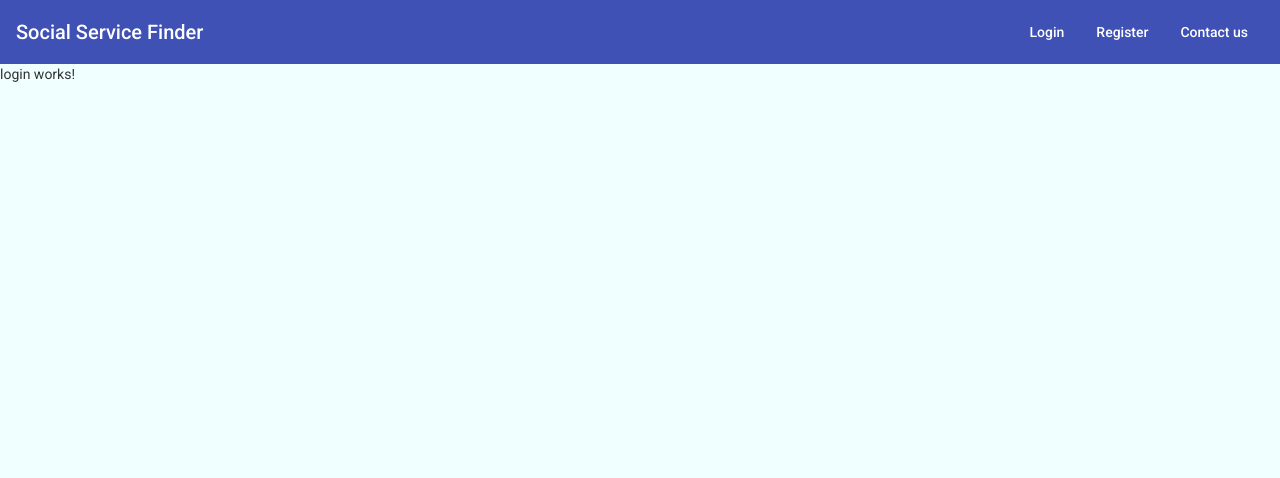
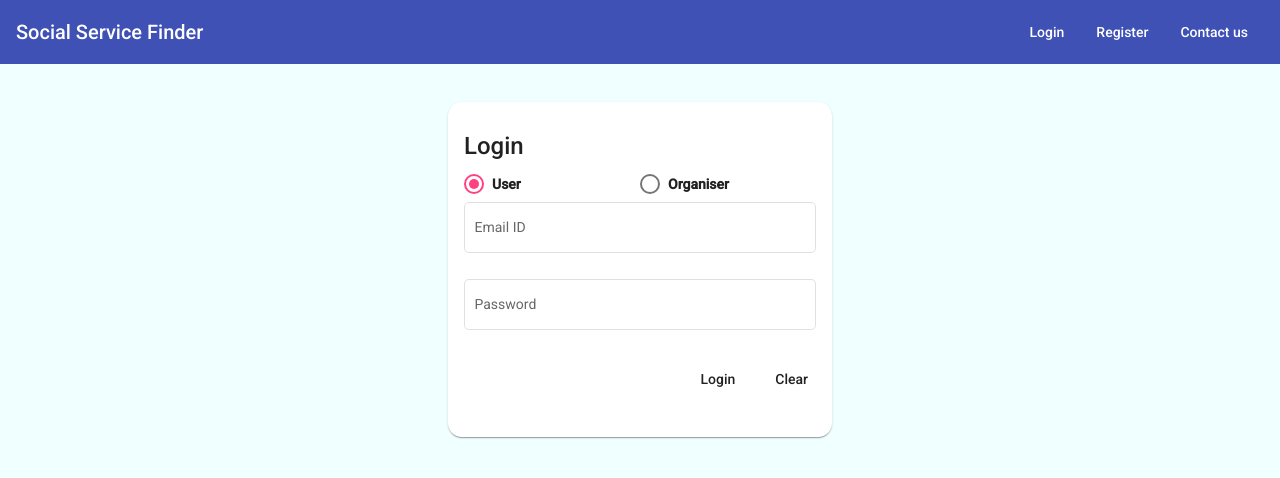
Before and after one commit to tirthct/SocialServiceFinder, an Angular app in the folder socialseriveapp/: page /login in a window 1280 px wide. Shown: the top 478 px of the page. Built offline with nearby package versions, Linux system fonts and the light colour scheme.

Commit message:
Merge Commit Description: Login Page UI and Post request from UI side

```diff
--- a/socialseriveapp/src/app/app.component.ts
+++ b/socialseriveapp/src/app/app.component.ts
@@ -1,6 +1,6 @@
 import { Component, OnInit } from '@angular/core';
 import { UserregistrationService } from './users/services/userregistrationservice/userregistration.service';
-import { User } from './users/models/user';
+import { User } from './users/models/User';
 import { HttpErrorResponse } from '@angular/common/http';
 
 @Component({
--- a/socialseriveapp/src/app/layout/navbar/navbar.component.html
+++ b/socialseriveapp/src/app/layout/navbar/navbar.component.html
@@ -6,9 +6,9 @@
 		<div class="nav"></div>
 		<nav>
 			<span>
-				<button mat-button [routerLink]="['/login']"> Login </button>
-				<button mat-button [routerLink]="['/register']"> Register </button>
-				<button mat-button [routerLink]="['/contact']"> Contact us </button>
+				<button id="loginBtn" mat-button [routerLink]="['/login']"> Login </button>
+				<button id="registerBtn" mat-button [routerLink]="['/register']"> Register </button>
+				<button id="contactBtn"mat-button [routerLink]="['/contact']"> Contact us </button>
 			</span>
 		</nav>
 	</mat-toolbar-row>
--- a/socialseriveapp/src/app/login/login.component.css
+++ b/socialseriveapp/src/app/login/login.component.css
@@ -0,0 +1,31 @@
+.form-input-field{
+    position: relative;
+    width: 100%;
+}
+
+.form-container{
+    position: relative;
+    margin: auto;
+    width: 30%;
+    border-radius: 1em;
+    margin-top: 3%;
+}
+
+form{
+    position: relative;
+    margin-top: 5%;
+}
+mat-card-title{
+    position: relative;
+    padding-top: 5%;
+}
+
+mat-radio-button{
+    position: relative;
+    width: 50%;
+}
+
+#dobForm{
+    position: relative;
+    width: 46%;
+}
--- a/socialseriveapp/src/app/login/login.component.html
+++ b/socialseriveapp/src/app/login/login.component.html
@@ -1 +1,25 @@
-<p>login works!</p>
+<mat-card class = "form-container">
+    <mat-card-title>Login</mat-card-title>
+    <form method = "post">
+        <mat-radio-group name="userType" [(ngModel)]="userType" required="required">
+            <mat-radio-button *ngFor="let option of options" [value]="option">
+                {{option}}
+            </mat-radio-button>
+        </mat-radio-group><br>
+
+        <mat-form-field appearance="outline" class="form-input-field">
+            <mat-label>Email ID</mat-label>
+            <input matInput type="text" placeholder="johndoe@gmail.com" name="email" id="email"
+                [(ngModel)]="email">
+        </mat-form-field><br>
+
+        <mat-form-field appearance="outline" class="form-input-field">
+            <mat-label>Password</mat-label>
+            <input matInput type="password" placeholder="Password" name="password" id="password" [(ngModel)]="password">
+        </mat-form-field><br>
+        <mat-card-actions align = "end">
+            <button mat-button name="loginBtn" id="loginBtn" (click)="login()">Login</button>
+            <button mat-button name="clearBtn" id="clearBtn">Clear</button>
+        </mat-card-actions>
+    </form>
+</mat-card>
--- a/socialseriveapp/src/app/login/login.component.ts
+++ b/socialseriveapp/src/app/login/login.component.ts
@@ -1,4 +1,6 @@
 import { Component, OnInit } from '@angular/core';
+import { Login } from '../users/models/Login';
+import { LoginserviceService } from '../users/services/loginservice/loginservice.service';
 
 @Component({
   selector: 'app-login',
@@ -6,10 +8,33 @@ import { Component, OnInit } from '@angular/core';
   styleUrls: ['./login.component.css']
 })
 export class LoginComponent implements OnInit {
+  email : string = "";
+  password : string = "";
+  loginObject!: Login;
+  userType: string = "User";
+  options: string[] = ['User', 'Organiser'];
 
-  constructor() { }
+  constructor(private loginserviceService: LoginserviceService) { }
 
   ngOnInit(): void {
   }
 
+  login(): void {
+    console.log("Login");
+
+    this.loginObject = {
+      email: this.email,
+      password: this.password
+    }
+
+    if(this.userType == "User"){
+      this.loginserviceService.loginUser(this.loginObject);
+    }
+    else if(this.userType == "Organiser"){
+      this.loginserviceService.loginOrganiser(this.loginObject);
+    }
+    else{
+      console.log("No valid userType selected.");
+    }
+  }
 }
--- a/socialseriveapp/src/app/registration-form/registration-form.component.ts
+++ b/socialseriveapp/src/app/registration-form/registration-form.component.ts
@@ -1,6 +1,6 @@
 import { Component, OnInit } from '@angular/core';
 
-import { User } from '../users/models/user';
+import { User } from '../users/models/User';
 import { Organiser } from '../users/models/Organiser';
 import { Router } from '@angular/router';
 
@@ -54,6 +54,7 @@ export class RegistrationFormComponent implements OnInit {
         address: `${this.addr}, ${this.city}, ${this.state}, ${this.pincode}`,
         city: this.city,
         pinCode: Number(this.pincode),
+        password: this.password,
         preferences: this.prefs,
       }
       this.userRegistrationService.addUser(this.user).subscribe();
@@ -68,6 +69,7 @@ export class RegistrationFormComponent implements OnInit {
         address: `${this.addr}, ${this.city}, ${this.state}, ${this.pincode}`,
         city: this.city,
         pinCode: Number(this.pincode),
+        password: this.password,
         organizationType: this.orgTypeChosen,
       }
       this.organisationRegistrationService.addOrganiser(this.organiser).subscribe();
--- /dev/null
+++ b/socialseriveapp/src/app/users/models/Login.ts
@@ -0,0 +1,4 @@
+export interface Login{
+    email: string;
+    password: string;
+}
--- a/socialseriveapp/src/app/users/models/Organiser.ts
+++ b/socialseriveapp/src/app/users/models/Organiser.ts
@@ -6,5 +6,6 @@ export interface Organiser {
 	address: string;
 	city: string;
 	pinCode: number;
+	password: string;
 	organizationType: string;
 }
--- a/socialseriveapp/src/app/users/models/user.ts
+++ b/socialseriveapp/src/app/users/models/user.ts
@@ -6,5 +6,6 @@ export interface User {
 	address: string;
 	city: string;
 	pinCode: number;
+	password: string;
 	preferences: string[];
 }
--- /dev/null
+++ b/socialseriveapp/src/app/users/services/loginservice/loginservice.service.ts
@@ -0,0 +1,35 @@
+import { Injectable } from '@angular/core';
+import { Login } from '../../models/Login';
+import { HttpClient, HttpHeaders } from '@angular/common/http';
+import { environment } from 'src/environments/environment';
+import { Observable } from 'rxjs';
+
+const httpOptions = {
+  header: new HttpHeaders({
+    'Content-Type': 'application/json',
+  })
+}
+
+@Injectable({
+  providedIn: 'root'
+})
+export class LoginserviceService {
+
+  private apiServerUrlUser = environment.baseUrlUser;
+  private apiServerUrlOrg = environment.baseUrlOrg;
+
+  constructor(private http: HttpClient) { }
+
+  public loginUser(login: Login): Observable<Login>{
+    console.log("Sending Login Info to Userservice");
+    console.log(login.email);
+    return this.http.post<Login>(`${this.apiServerUrlUser}/user/login`,login);
+  }
+
+  public loginOrganiser(login: Login): Observable<Login>{
+    console.log("Sending Login Info to Organisationservice");
+    console.log(login.email);
+    return this.http.post<Login>(`${this.apiServerUrlOrg}/organization/login`,login);
+  }
+
+}
--- a/socialseriveapp/src/app/users/services/userregistrationservice/userregistration.service.ts
+++ b/socialseriveapp/src/app/users/services/userregistrationservice/userregistration.service.ts
@@ -1,7 +1,7 @@
 import { Injectable } from '@angular/core';
 import { HttpClient, HttpHeaders } from '@angular/common/http';
 import { Observable } from 'rxjs';
-import { User } from '../../models/user';
+import { User } from '../../models/User';
 import { environment } from 'src/environments/environment';
 
 const httpOptions = {
```
Also changed, not shown: 1 other file (tests, documents, lock files or other folders).
